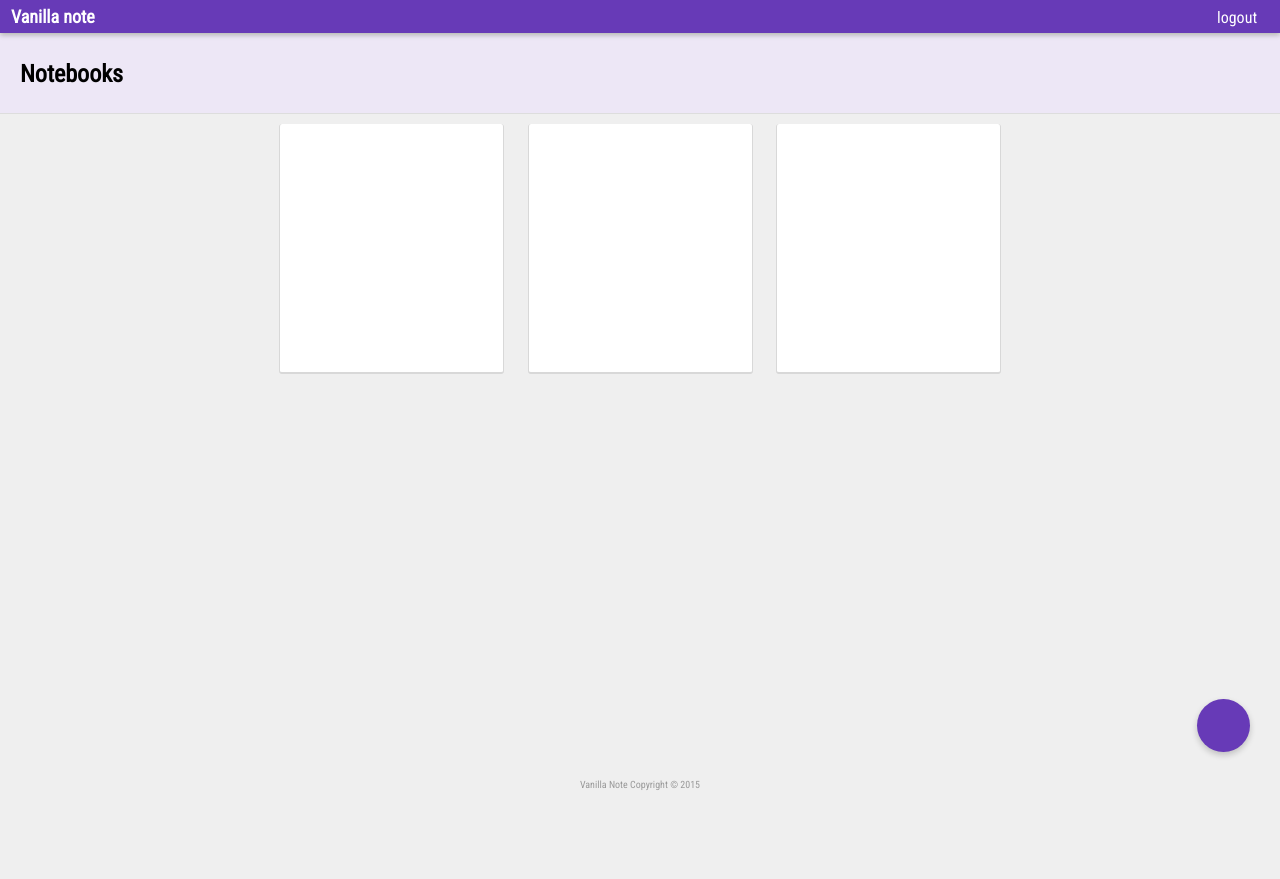
After one commit to joelcolucci/vanillanote, a Flask app: page /notebooks in a window 1280 px wide. The commit adds this page. Run offline with Flask 2, Linux system fonts and the light colour scheme; the visitor is signed in with stand-in values (Sample User, id 1); parts of the project's set-up code (start-up, migrations or seed data) failed here and were passed over; some libraries are stand-ins or nearby versions.

Commit message:
overhauled design of main screen, material-esque

```diff
--- a/app.py
+++ b/app.py
@@ -47,8 +47,16 @@ def showLogin():
         # return "The current session state is %s" % login_session['state']
         return render_template('login.html', STATE=state)
 
-    return render_template('home.html')
+    return render_template('view_notebooks.html')
 
+
+@app.route('/notebooks', methods=['GET'])
+def viewNotebooks():
+    # If user not logged in redirect back to home
+    if 'username' not in login_session:
+        return redirect('/')
+
+    return render_template('view_notebooks.html')
 
 
 @app.route('/notebook/new', methods=['GET','POST'])
--- a/static/css/layout.css
+++ b/static/css/layout.css
@@ -6,19 +6,195 @@
     -moz-box-sizing: border-box;
     box-sizing: border-box;
     font-family: 'Roboto Condensed', sans-serif;
-    color: #444;
+      -webkit-font-smoothing: antialiased;
 }
 
 html,
 body,
+.notebooks,
 .wrapper,
 .side-bar {
     height: 100%;
 }
 
+body {
+    padding-top: 35px;
+    background: #efefef;
+}
+
+.link-primary {
+    text-decoration: none;
+    color: #fff;
+}
+/*------------------------------------*\
+    #HEADER-STYLES
+\*------------------------------------*/
+
+.primary-toolbar {
+    background: #673AB7;
+    color: #fff;
+    padding: 1px;
+    box-shadow: 0 2px 5px rgba(0,0,0,0.26);
+    position: fixed;
+    top: 0;
+    width: 100%;
+}
+
+.primary-toolbar-heading {
+    font-size: 18px;
+    margin: 5px 10px;
+}
+
+.toolbar-section {
+    display: inline-block;
+    width: 49%;
+}
+
+.secondary-toolbar {
+    background: #EDE7F6;
+    padding: 5px;
+    border-bottom: 1px solid #ddd;
+}
+
+.secondary-toolbar-heading {
+    padding-left: 15px;
+}
+
+
+.sub-header {
+    background: #EDE7F6;
+    padding: 1px;
+}
+
+.sub-header div {
+    display: inline-block;
+}
+
+.main-heading {
+    font-size: 22px;
+    margin: 10px 15px;
+}
+
+
+.btn-arrow {
+    background-color: #673AB7;
+    border-radius: 50%;
+    bottom: 6%;
+    box-shadow: 0 3px 6px rgba(0,0,0,.2);
+    color: #404040;
+    cursor: pointer;
+    font-size: 2.2em;
+    height: 1.5em;
+    font-family: "font-icon";
+    speak: none;
+    font-style: normal;
+    font-weight: normal;
+    font-variant: normal;
+    text-transform: none;
+    line-height: 1;
+    -webkit-font-smoothing: antialiased;
+    margin: auto;
+
+    pointer-events: none;
+    position: absolute;
+    right: 30px;
+    -moz-transform: translate(0,0);
+    -ms-transform: translate(0,0);
+    -webkit-transform: translate(0,0);
+    transform: translate(0,0);
+    -moz-transform: translate3d(0,0,0);
+    -ms-transform: translate3d(0,0,0);
+    -webkit-transform: translate3d(0,0,0);
+    transform: translate3d(0,0,0);
+    width: 1.5em;
+
+    -moz-transition-property: opacity,-moz-transform,bottom,background,box-shadow;
+    -o-transition-property: opacity,-o-transform,bottom,background,box-shadow;
+    -webkit-transition-property: opacity,-webkit-transform,bottom,background,box-shadow;
+    transition-property: opacity,transform,bottom,background,box-shadow;
+    -moz-transition-duration: .5s,1s,1s,.25s,.25s;
+    -o-transition-duration: .5s,1s,1s,.25s,.25s;
+    -webkit-transition-duration: .5s,1s,1s,.25s,.25s;
+    transition-duration: .5s,1s,1s,.25s,.25s;
+    -moz-transition-timing-function: ease-in-out,ease-in-out,ease-in-out,cubic-bezier(.4,0,.2,1),cubic-bezier(.4,0,.2,1);
+    -o-transition-timing-function: ease-in-out,ease-in-out,ease-in-out,cubic-bezier(.4,0,.2,1),cubic-bezier(.4,0,.2,1);
+    -webkit-transition-timing-function: ease-in-out,ease-in-out,ease-in-out,cubic-bezier(.4,0,.2,1),cubic-bezier(.4,0,.2,1);
+    transition-timing-function: ease-in-out,ease-in-out,ease-in-out,cubic-bezier(.4,0,.2,1),cubic-bezier(.4,0,.2,1)
+}
 
 
 
+.btn-arrow:active {
+    background: #512DA8;
+    box-shadow: 0 7px 15px rgba(0,0,0,.35);
+}
+
+
+.btn-arrow.active {
+    opacity: 1;
+    pointer-events: auto;
+    -moz-transition-delay: .75s,0,0,0,0;
+    -o-transition-delay: .75s,0,0,0,0;
+    -webkit-transition-delay: .75s,0,0,0,0;
+    transition-delay: .75s,0,0,0,0;
+}
+
+
+
+
+
+
+
+
+
+
+
+/*------------------------------------*\
+    #VIEW-NOTEBOOKS-STYLES
+\*------------------------------------*/
+.notebooks {
+
+}
+
+.card {
+    display: inline-block;
+    height: 250px;
+    width: 225px;
+    margin: 10px;
+    -webkit-border-radius: 3px;
+    border-radius: 3px;
+    -webkit-box-sizing: border-box;
+    box-sizing: border-box;
+    background-color: #fff;
+    border: 1px solid #d8d8d8;
+    border-bottom-width: 2px;
+    border-top-width: 0;
+    vertical-align: top;
+    cursor: pointer;
+}
+
+.card:hover {
+    /* Increase shadow to give appearance of raising up */
+    opacity: 0.8;
+    -webkit-transition: opacity 200ms ease;
+    transition: opacity 200ms ease
+
+}
+
+.post-list-item .preview {
+    -webkit-transition: opacity 200ms ease;
+    transition: opacity 200ms ease
+}
+
+.post-list-item:hover {
+    background: #f5f4f4
+}
+
+.post-list-item:hover .preview {
+    opacity: 0.8;
+    -webkit-transition: opacity 200ms ease;
+    transition: opacity 200ms ease
+}
 
 /*------------------------------------*\
     #TOOLBAR-STYLES
@@ -83,11 +259,11 @@ body,
     border-right: 1px solid #f0f0f0;
 }
 
-.notebooks {
+/*.notebooks {
     list-style: none;
     margin: 0;
     padding: 0;
-}
+}*/
 
 .notebook-title {
     padding: 20px 20px;
@@ -226,6 +402,6 @@ body,
     position: absolute;
     bottom: 0;
     width: 100%;
-    background: #eee;
+  /*  background: #311B92;*/
     font-family: 'Courgette', cursive;
 }
--- /dev/null
+++ b/templates/view_notebooks.html
@@ -0,0 +1,29 @@
+{% extends "wrapper_main.html" %}
+{% block content %}
+
+<div class="primary-toolbar">
+    <div class="toolbar-section">
+        <h1 class="primary-toolbar-heading">Vanilla note</h1>
+    </div>
+    <div class="toolbar-section text-right">
+        <a href="#" class="link-primary">logout</a>
+    </div>
+</div>
+
+<div class="secondary-toolbar">
+    <h2 class="secondary-toolbar-heading">Notebooks</h2>
+</div>
+
+<div class="notebooks text-center">
+    <div class="card">
+    </div>
+    <div class="card">
+    </div>
+    <div class="card">
+    </div>
+</div>
+
+<div class="btn-arrow active">
+</div>
+
+{% endblock %}
```
